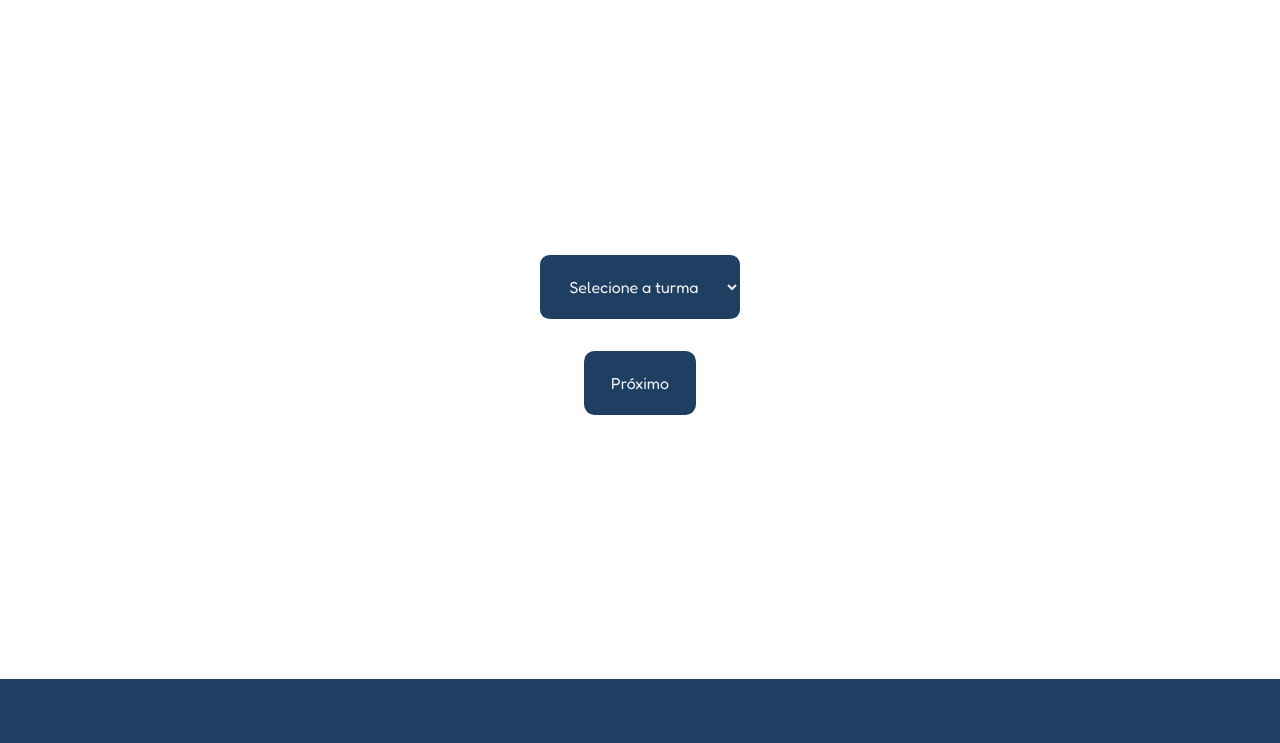
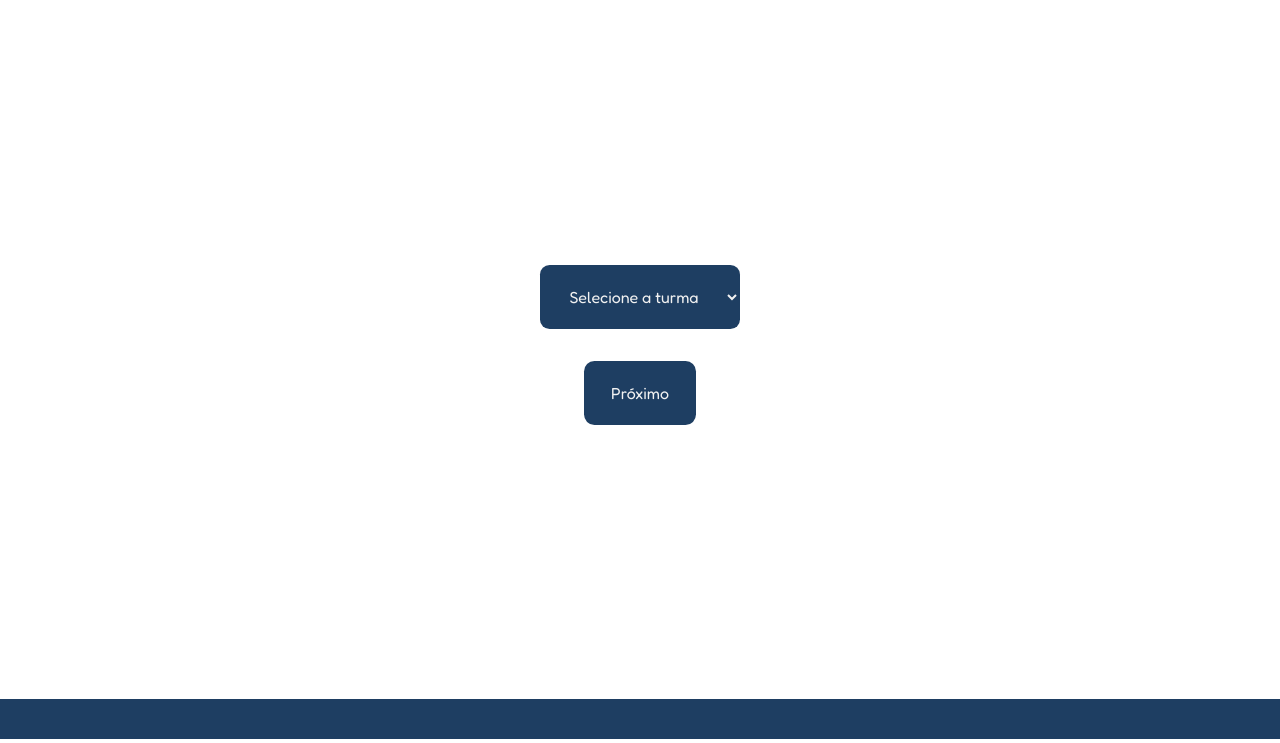
Before and after one commit to DevLeonardoK/quantofalta, a plain HTML site: page index.html in a window 1280 px wide. Shown: the part 65-808 px from the top of the page. Drawn offline with Linux system fonts and the light colour scheme.

Commit message:
update styles pre23n

```diff
--- a/sass/styles.sass
+++ b/sass/styles.sass
@@ -10,7 +10,7 @@
     justify-content: center
     align-items: center
     width: 100vw
-    height: 86vh
+    height: 88.5vh
 
     select
         width: 12.5em
@@ -108,10 +108,8 @@ table
 
 footer
     background-color: #1E3E62
-    width: 100%
-    height:4em
+    height:2.5em
     color:#f1f1f1
     text-align: center
     display: flex
     justify-content: center
-    align-items: center
```
Also changed, not shown: styles/styles.css, 1 other file.
